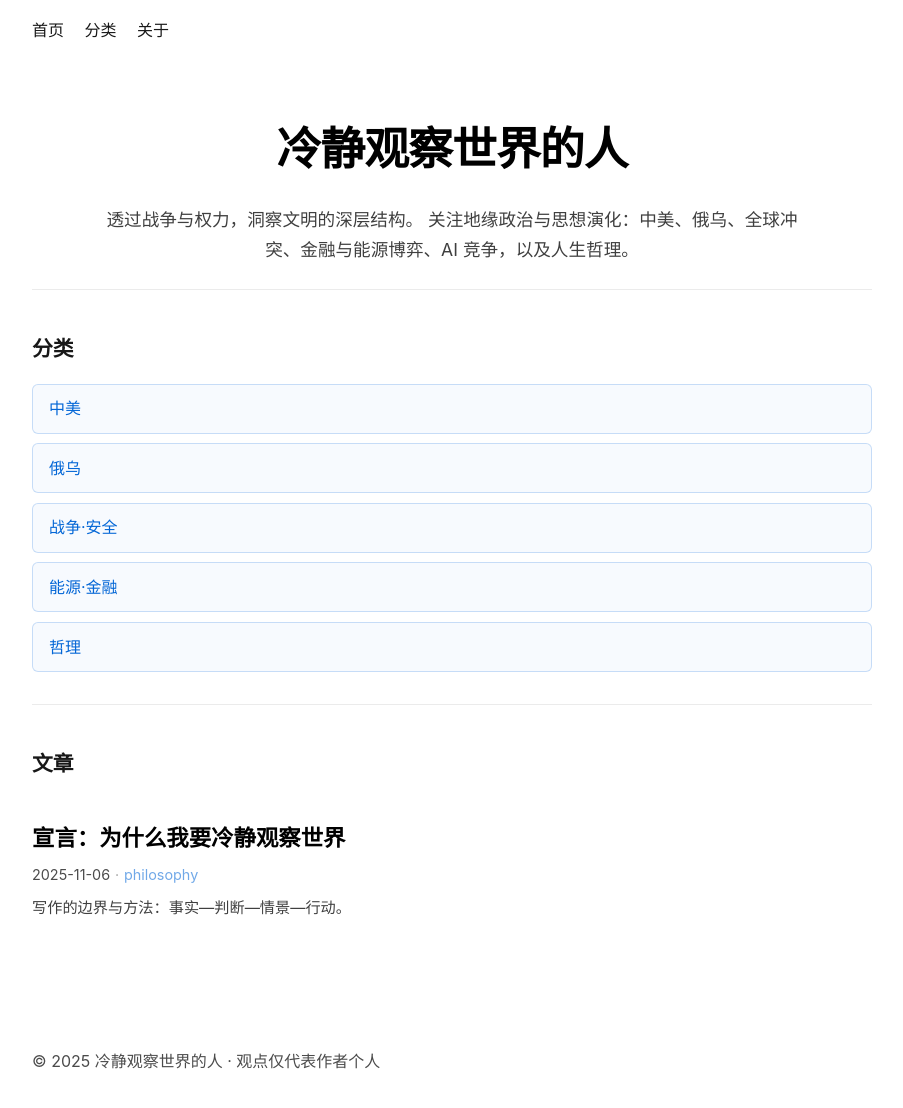
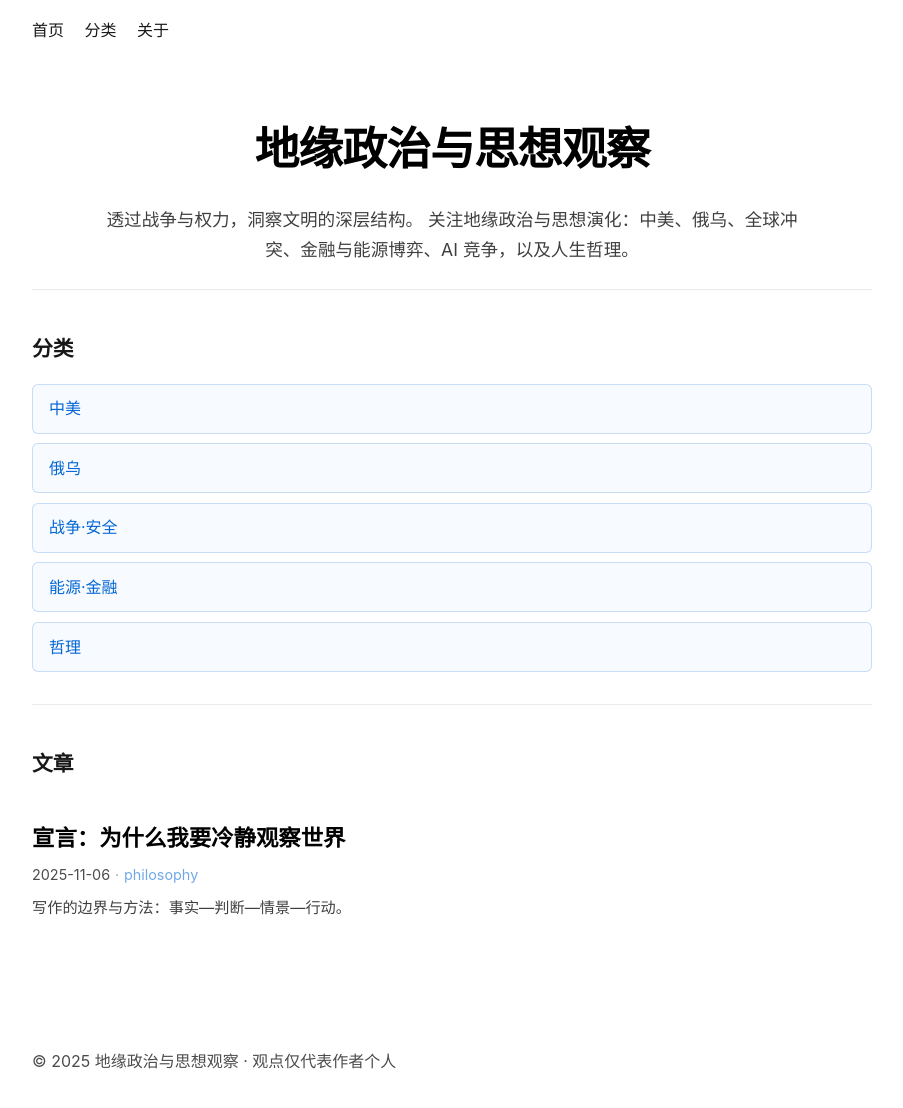
Before and after one commit to brucehho/strategic-observer, a Jekyll site: the page built from index.md, in a window 1280 px wide. Shown: the whole page, without its empty margins (188-1091 px from the left). Built offline with Jekyll 4.4.1, drawn with Linux system fonts in a browser that asks for light colours.

Commit message:
将站点名称和标题从'冷静观察世界的人'改为'地缘政治与思想观察'

```diff
--- a/_config.yml
+++ b/_config.yml
@@ -1,6 +1,6 @@
 # 站点基础信息
-name: 冷静观察世界的人
-title: 冷静观察世界的人
+name: 地缘政治与思想观察
+title: 地缘政治与思想观察
 description: |
   透过战争与权力，洞察文明的深层结构。
 
@@ -36,7 +36,7 @@ nav:
 # SEO
 seo:
   type: Blog
-  name: 冷静观察世界的人
+  name: 地缘政治与思想观察
 
 # 忽略
 exclude:
--- a/_includes/footer.html
+++ b/_includes/footer.html
@@ -1,3 +1,3 @@
 <footer class="footer">
-  <p>© {{ site.time | date: '%Y' }} 冷静观察世界的人 · 观点仅代表作者个人</p>
+  <p>© {{ site.time | date: '%Y' }} 地缘政治与思想观察 · 观点仅代表作者个人</p>
 </footer>
--- a/index.md
+++ b/index.md
@@ -1,4 +1,4 @@
 ---
 layout: home
-title: 冷静观察世界的人
+title: 地缘政治与思想观察
 ---
```
Also changed, not shown: README.md.
